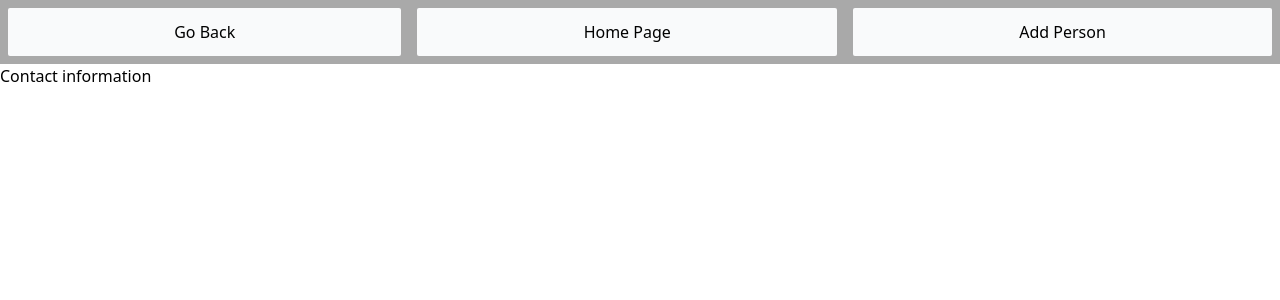
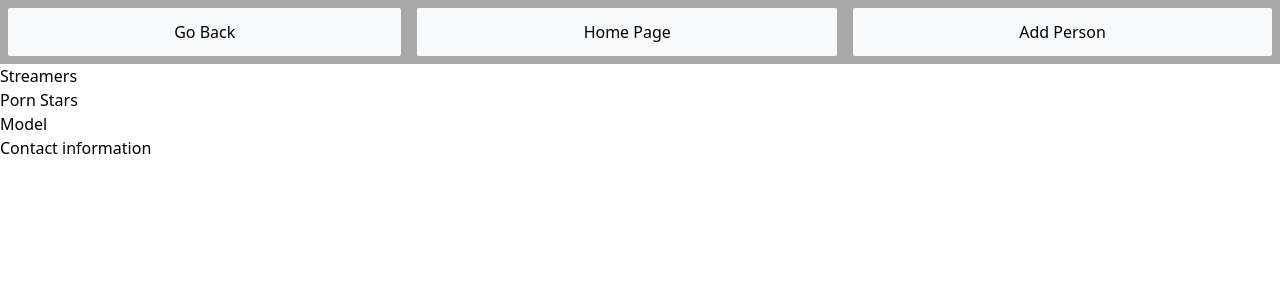
Before and after one commit to ArmyaAli/hot_or_not, a React (Create React App) app in the folder Client/: page / in a window 1280 px wide. Shown: the top 300 px of the page. Built offline with nearby package versions, Linux system fonts and the light colour scheme.

Commit message:
template code

```diff
--- a/Client/src/Pages/MenuPage.tsx
+++ b/Client/src/Pages/MenuPage.tsx
@@ -1,11 +1,13 @@
 import React from 'react';
 import { Footer } from '../Components/Footer/Footer';
+import { MenuGrid } from '../Components/MenuGrid/MenuGrid';
 import { Navbar } from '../Components/Navbar/Navbar'
 
 export const MenuPage = () => {
     return (
         <div>
             <Navbar />
+            <MenuGrid categories={["Streamers", "Porn Stars", "Model"]}/>
             <Footer />
         </div>
 
```
